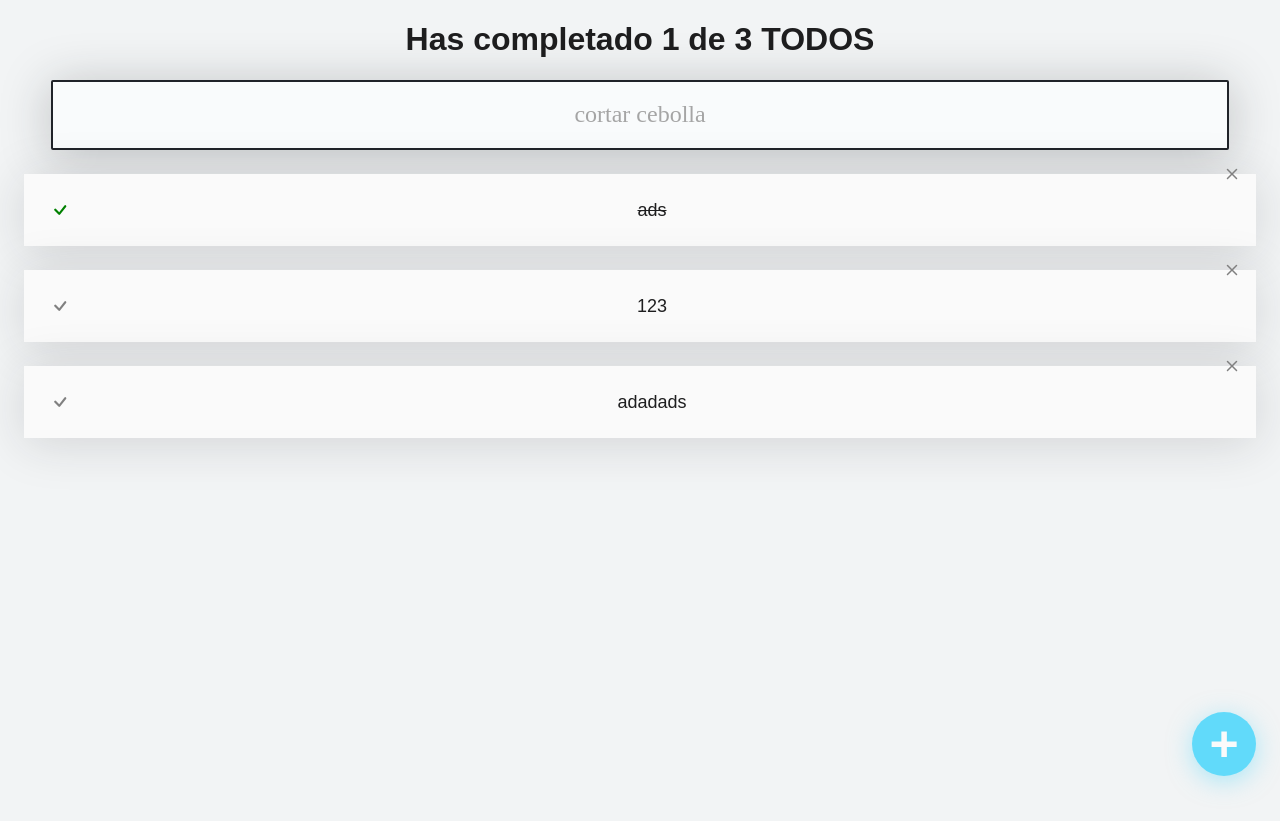
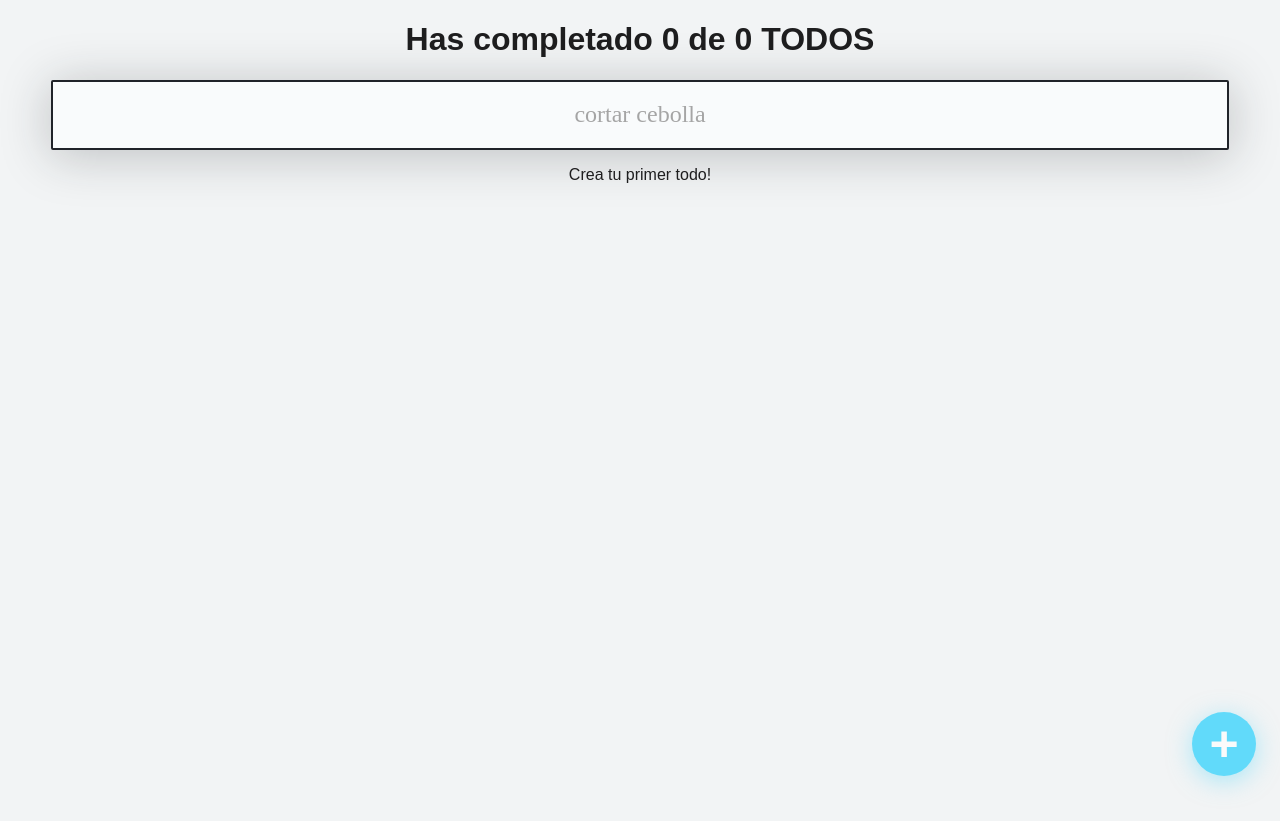
Before and after one commit to jorge-campost/todo-react, a React (Vite) app: page / in a window 1280 px wide. Built offline with nearby package versions, Linux system fonts and the light colour scheme.

Commit message:
added custom hook for localStorage

```diff
--- a/src/App.jsx
+++ b/src/App.jsx
@@ -1,11 +1,12 @@
 import { useState } from "react";
 
+import "./App.css";
 import { TodoCounter } from "./components/TodoCounter/TodoCounter";
 import { CreateTodoButton } from "./components/CreateTodoButton/CreateTodoButton";
 import { TodoList } from "./components/TodoList/TodoList";
 import { TodoSearch } from "./components/TodoSearch/TodoSearch";
 import { TodoItem } from "./components/TodoItem/TodoItem";
-import "./App.css";
+import { useLocalStorage } from "./hooks/useLocalStorage";
 
 const defaultTodos = [
   { text: "ads", completed: true },
@@ -16,24 +17,30 @@ const defaultTodos = [
 function App() {
   const [searchValue, setSearchValue] = useState("");
 
-  const [todos, setTodos] = useState(defaultTodos);
-  const completedTodos = defaultTodos.filter((todo) => todo.completed).length;
+  const {
+    item: todos,
+    saveItem: setTodos,
+    error,
+    loading,
+  } = useLocalStorage("TODOS_V1", []);
 
   const searchedTodos = todos.filter((todo) =>
     todo.text.toLocaleLowerCase().includes(searchValue.toLocaleLowerCase())
   );
+
+  const completedTodos = searchedTodos.filter((todo) => todo.completed).length;
   const totalTodos = searchedTodos.length;
 
   const completeTodo = (text) => {
     const newTodos = [...todos];
-    const todoIndex = newTodos.findIndex((todo) => todo.text == text);
+    const todoIndex = newTodos.findIndex((todo) => todo.text === text);
     newTodos[todoIndex].completed = !newTodos[todoIndex].completed;
     setTodos(newTodos);
   };
 
   const deleteTodo = (text) => {
     const newTodos = [...todos];
-    const todoIndex = newTodos.findIndex((todo) => todo.text == text);
+    const todoIndex = newTodos.findIndex((todo) => todo.text === text);
     newTodos.splice(todoIndex, 1);
     setTodos(newTodos);
   };
@@ -43,7 +50,13 @@ function App() {
       <TodoCounter completed={completedTodos} total={totalTodos} />
       <TodoSearch searchValue={searchValue} setSearchValue={setSearchValue} />
       <TodoList>
-        {searchedTodos.map((todo) => (
+        {loading ? <p>Estamos cargando...</p> : null}
+        {error ? <p>Ocurrió un error</p> : null}
+        {!loading && searchedTodos.length === 0 ? (
+          <p>Crea tu primer todo!</p>
+        ) : null}
+        {!loading && searchedTodos.length >= 1
+          ? searchedTodos.map((todo) => (
               <TodoItem
                 key={todo.text}
                 text={todo.text}
@@ -51,7 +64,8 @@ function App() {
                 onComplete={() => completeTodo(todo.text)}
                 onDelete={() => deleteTodo(todo.text)}
               />
-        ))}
+            ))
+          : null}
       </TodoList>
       <CreateTodoButton />
     </div>
--- /dev/null
+++ b/src/hooks/useLocalStorage.js
@@ -0,0 +1,35 @@
+import { useEffect, useState } from "react";
+
+function useLocalStorage(itemKey, initialState) {
+  const [item, setItem] = useState(initialState);
+  const [loading, setLoading] = useState(true);
+  const [error, setError] = useState(false);
+
+  useEffect(() => {
+    setTimeout(() => {
+      try {
+        const itemFromStorage = localStorage.getItem(itemKey);
+        let parsedItem;
+        if (!itemFromStorage) {
+          localStorage.setItem(itemKey, JSON.stringify(initialState));
+          parsedItem = initialState;
+        } else {
+          parsedItem = JSON.parse(itemFromStorage);
+          setItem(parsedItem);
+        }
+        setLoading(false);
+      } catch (error) {
+        setError(true);
+      }
+    }, 2000);
+  }, []);
+
+  const saveItem = (newItem) => {
+    localStorage.setItem(itemKey, JSON.stringify(newItem));
+    setItem(newItem);
+  };
+
+  return { item, saveItem, loading, error };
+}
+
+export { useLocalStorage };
```
Lines whose indentation alone changed are shown as unchanged.
